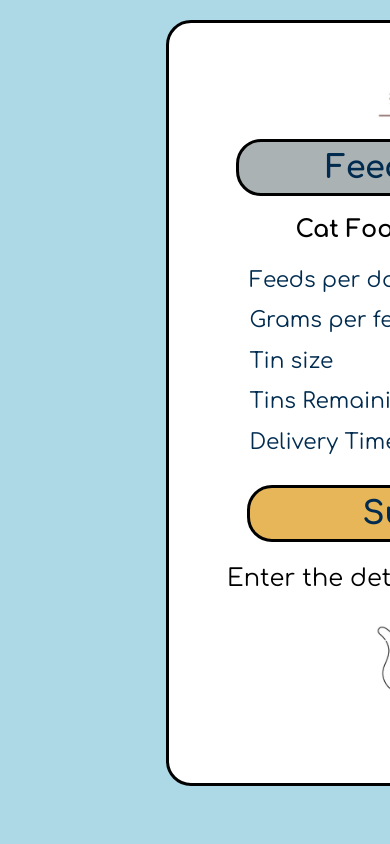
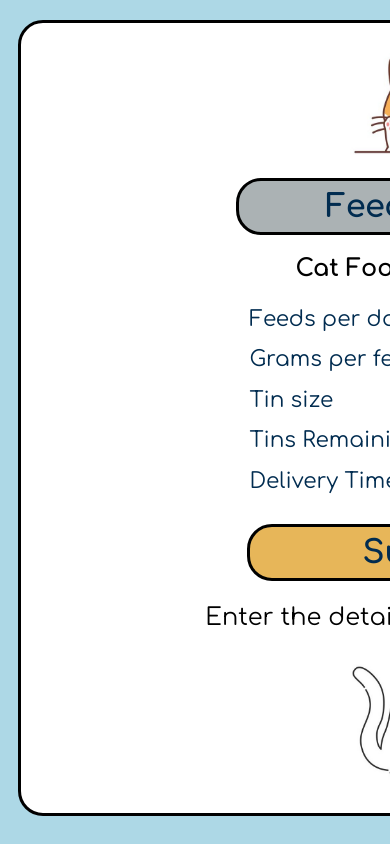
Before and after one commit to maria-walker/cat-food-calculator, a React (Create React App) app: page / in a window 390 px wide. Shown: the top 844 px of the page. Built offline with nearby package versions, Linux system fonts and the light colour scheme.

Commit message:
working on responsive design

```diff
--- a/src/index.css
+++ b/src/index.css
@@ -93,7 +93,7 @@ h1 {
 .message {
   margin: 3px auto;
   font-size: 1.5em;
-  width: 550px;
+  width: 90%;
   text-align: center;
 }
 
@@ -108,7 +108,7 @@ h1 {
   margin: 20px auto;
 
   height: 90%;
-  width: 60%;
+  width: 70%;
   border: solid black 3px;
   border-radius: 25px;
 }
@@ -117,11 +117,12 @@ h1 {
   body {
     background-color: lightblue;
   }
+
   .main {
     background-color: white;
     margin: 20px auto;
 
-    height: 90vh;
+    width: 95%;
 
     border: solid black 3px;
     border-radius: 25px;
```
